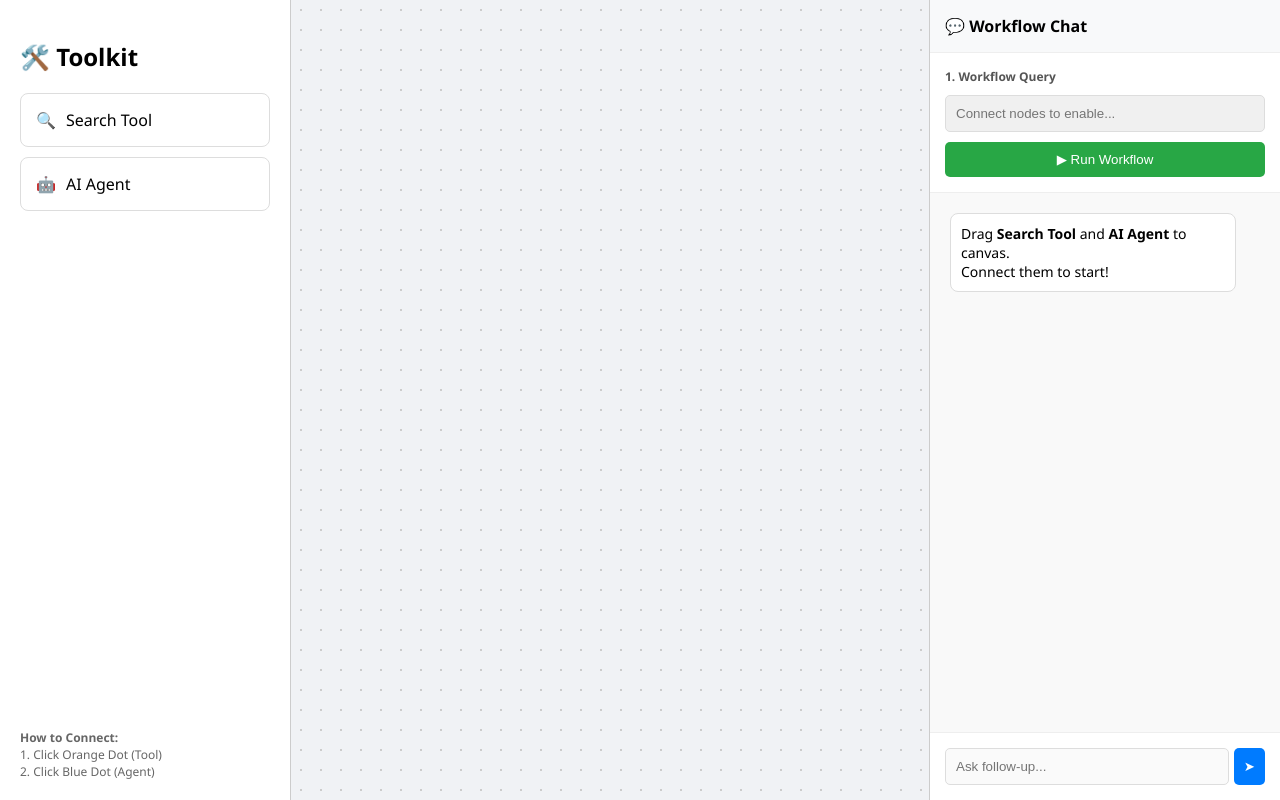
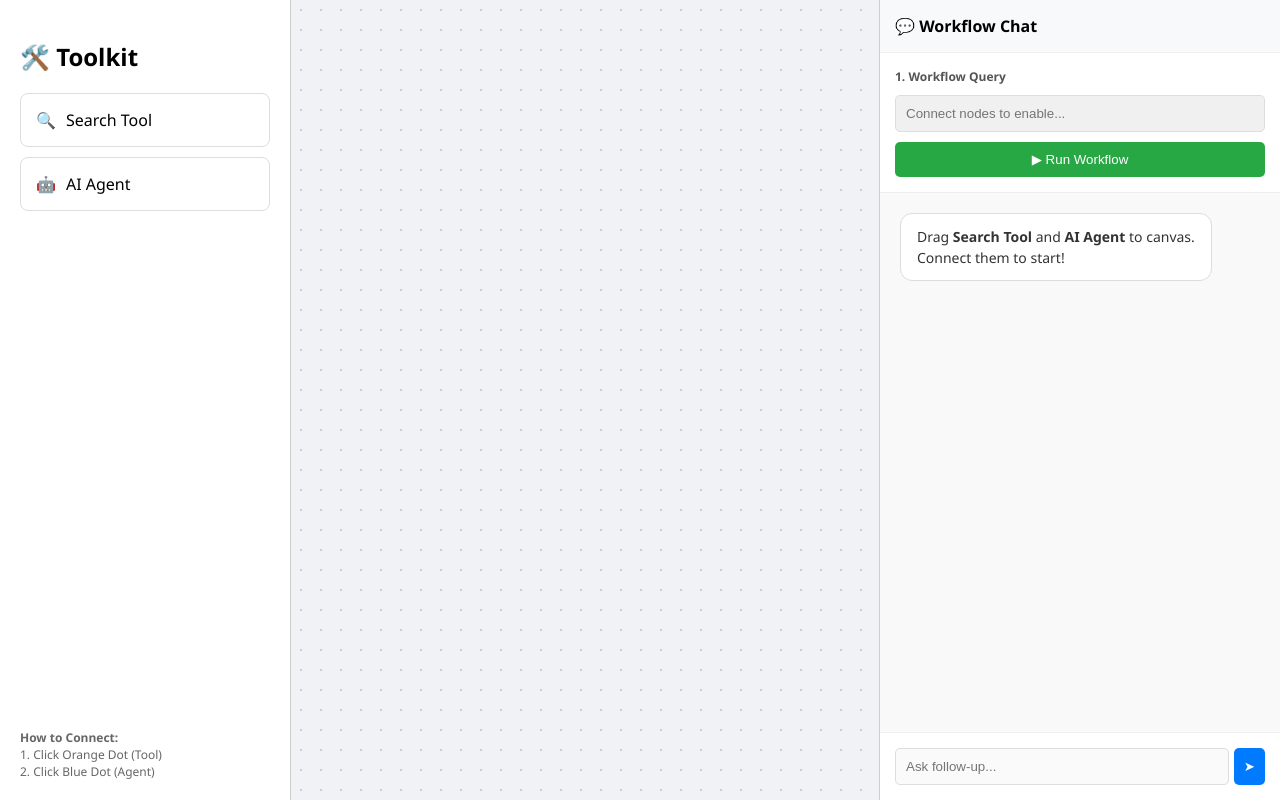
Before and after one commit to Akbarhusain12/Gwk_AI, a Flask app: page / in a window 1280 px wide. Run offline with Flask 3, Linux system fonts and the light colour scheme.

Commit message:
Enhance index.html with improved drag functionality, updated styles for better UI interaction, and integrated marked.js for message formatting

```diff
--- a/templates/index.html
+++ b/templates/index.html
@@ -4,6 +4,7 @@
     <meta charset="UTF-8" />
     <meta name="viewport" content="width=device-width, initial-scale=1.0" />
     <title>GoKwik AI Workflow</title>
+    <script src="https://cdn.jsdelivr.net/npm/marked/marked.min.js"></script>
     <style>
       /* --- CSS STYLES --- */
       body {
@@ -13,6 +14,7 @@
         height: 100vh;
         overflow: hidden;
         background: #f0f2f5;
+        user-select: none; /* Prevents highlighting text while dragging */
       }
       .sidebar {
         width: 250px;
@@ -71,15 +73,20 @@
         align-items: center;
         gap: 8px;
       }
+      /* Visual cue that it's draggable */
+      .node-header:active {
+        cursor: grabbing;
+      }
+
       .node-body {
         padding: 15px;
         font-size: 13px;
         color: #555;
       }
 
-      /* --- IMPROVED CONNECTION DOTS --- */
+      /* --- CONNECTORS --- */
       .dot {
-        width: 16px; /* Bigger size */
+        width: 16px;
         height: 16px;
         border-radius: 50%;
         position: absolute;
@@ -88,30 +95,27 @@
         cursor: pointer;
         border: 2px solid white;
         box-shadow: 0 0 4px rgba(0, 0, 0, 0.5);
-        z-index: 100; /* Ensure on top */
+        z-index: 100;
         transition: transform 0.2s, background 0.2s;
       }
       .dot.input {
         left: -8px;
         background: #3b82f6;
-      } /* Blue (Input) */
+      }
       .dot.output {
         right: -8px;
         background: #f59e0b;
-      } /* Orange (Output) */
-
+      }
       .dot:hover {
         transform: translateY(-50%) scale(1.3);
       }
 
-      /* Active State for Connecting */
       .dot.active-connection {
-        background: #ef4444 !important; /* Red when selected */
+        background: #ef4444 !important;
         box-shadow: 0 0 10px #ef4444;
         transform: translateY(-50%) scale(1.3);
       }
 
-      /* SVG LINES */
       svg {
         position: absolute;
         top: 0;
@@ -127,9 +131,9 @@
         stroke-width: 3px;
       }
 
-      /* CHAT PANEL */
+      /* CHAT PANEL FIXED */
       .chat-panel {
-        width: 350px;
+        width: 400px;
         background: white;
         border-left: 1px solid #ccc;
         display: flex;
@@ -159,8 +163,6 @@
         background: #f0f0f0;
         cursor: not-allowed;
       }
-
-      /* HIGHLIGHT ANIMATION */
       .glow-input {
         border-color: #28a745 !important;
         box-shadow: 0 0 8px rgba(40, 167, 69, 0.5);
@@ -173,24 +175,42 @@
         background: #f9f9f9;
         display: flex;
         flex-direction: column;
-        gap: 10px;
+        gap: 15px;
       }
+
+      /* FIXED MESSAGE BUBBLES */
       .msg {
-        padding: 10px;
-        border-radius: 8px;
+        padding: 12px 16px;
+        border-radius: 12px;
         font-size: 14px;
-        max-width: 85%;
+        max-width: 90%;
+        line-height: 1.5;
+        word-wrap: break-word;
       }
+
       .msg.ai {
         background: white;
         border: 1px solid #ddd;
         align-self: flex-start;
+        color: #333;
       }
+      .msg.ai p {
+        margin: 0 0 10px 0;
+      }
+      .msg.ai ul {
+        margin: 0 0 10px 20px;
+        padding: 0;
+      }
+      .msg.ai li {
+        margin-bottom: 5px;
+      }
+
       .msg.user {
         background: #007bff;
         color: white;
         align-self: flex-end;
       }
+
       .controls {
         padding: 15px;
         border-top: 1px solid #eee;
@@ -330,8 +350,6 @@
         el.style.top = y + "px";
         const isTool = type === "tool";
 
-        // Output dot (Orange) only for Tools
-        // Input dot (Blue) only for Agents
         el.innerHTML = `
             <div class="node-header" onmousedown="dragNode(event, '${id}')">
                 ${isTool ? "🔍 Search Tool" : "🤖 AI Agent"}
@@ -353,41 +371,45 @@
         document.getElementById("canvas").appendChild(el);
       }
 
+      // --- FIXED DRAG FUNCTION ---
       function dragNode(ev, id) {
         ev.stopPropagation();
         const el = document.getElementById(id);
+
+        // Calculate the initial offset
         let shiftX = ev.clientX - el.getBoundingClientRect().left;
         let shiftY = ev.clientY - el.getBoundingClientRect().top;
-        function moveAt(pageX, pageY) {
+
+        // Named function so we can remove it later
+        function onMouseMove(e) {
           const canvas = document
             .getElementById("canvas")
             .getBoundingClientRect();
-          el.style.left = pageX - shiftX - canvas.left + "px";
-          el.style.top = pageY - shiftY - canvas.top + "px";
+          // Move element
+          el.style.left = e.pageX - shiftX - canvas.left + "px";
+          el.style.top = e.pageY - shiftY - canvas.top + "px";
+          // Redraw lines instantly
           drawLines();
         }
-        document.addEventListener("mousemove", (e) => moveAt(e.pageX, e.pageY));
-        document.onmouseup = () => {
+
+        // Add listener
+        document.addEventListener("mousemove", onMouseMove);
+
+        // Remove listener on mouse up (THIS WAS MISSING BEFORE)
+        document.onmouseup = function () {
+          document.removeEventListener("mousemove", onMouseMove);
           document.onmouseup = null;
-          document.onmousemove = null;
         };
       }
 
-      // --- CONNECTION LOGIC ---
       function startConnect(event, id) {
-        event.stopPropagation(); // Prevent drag from starting
-
-        // Reset previous highlights
+        event.stopPropagation();
         document
           .querySelectorAll(".dot")
           .forEach((d) => d.classList.remove("active-connection"));
-
         tempConnection = id;
-
-        // Visual feedback: Highlight the clicked dot
         const dot = document.getElementById(`dot-out-${id}`);
         if (dot) dot.classList.add("active-connection");
-
         addMsg(
           "ai",
           "⚡ Search Tool selected. Now click the <strong>Blue Dot</strong> on the AI Agent."
@@ -396,18 +418,14 @@
 
       function endConnect(event, id) {
         event.stopPropagation();
-
         if (tempConnection && tempConnection !== id) {
           connections.push({ from: tempConnection, to: id });
           drawLines();
-
-          // Clear selection styles
           document
             .querySelectorAll(".dot")
             .forEach((d) => d.classList.remove("active-connection"));
           tempConnection = null;
 
-          // UI Feedback
           const input = document.getElementById("workflowInput");
           const runBtn = document.getElementById("runBtn");
           input.disabled = false;
@@ -499,7 +517,13 @@
         const box = document.getElementById("chatBox");
         const div = document.createElement("div");
         div.className = `msg ${role}`;
-        div.innerHTML = text;
+
+        if (role === "ai") {
+          div.innerHTML = marked.parse(text);
+        } else {
+          div.innerHTML = text;
+        }
+
         box.appendChild(div);
         box.scrollTop = box.scrollHeight;
       }
```
